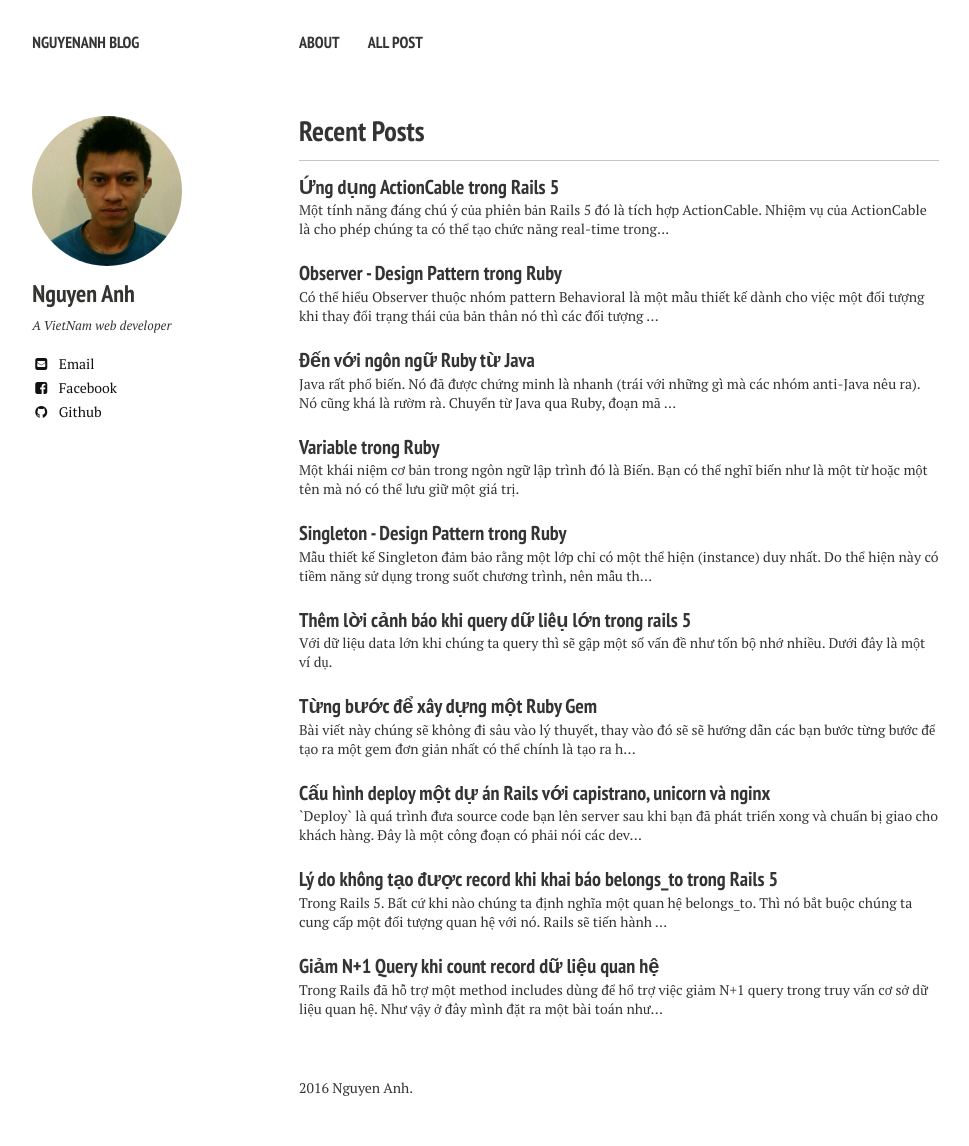
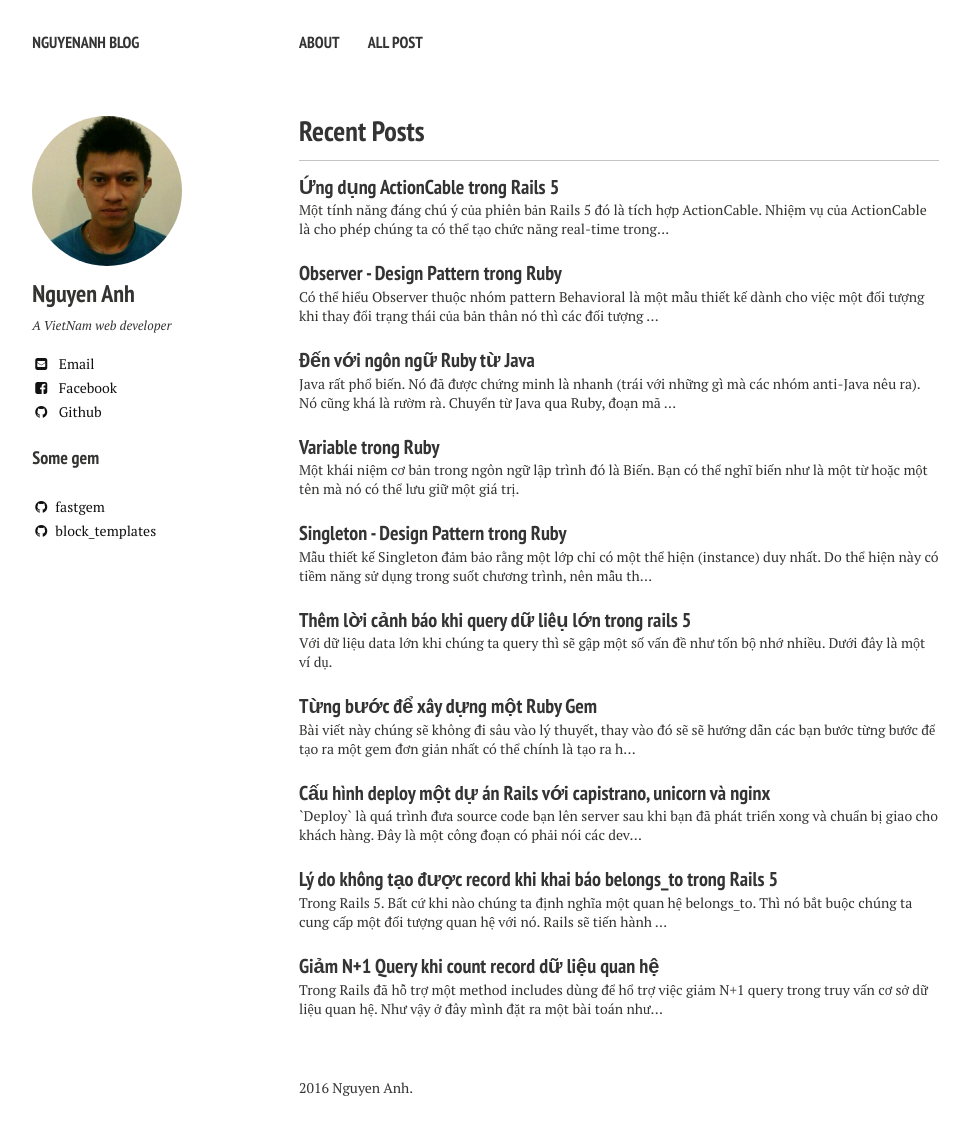
Before and after one commit to Nguyenanh/nguyenanh.github.io, a Jekyll site: the page built from index.md, in a window 1280 px wide. Shown: the whole page, without its empty margins (21-990 px from the left). Built offline with Jekyll 4.4.1, drawn with Linux system fonts in a browser that asks for light colours; nearby versions of some CDN libraries; Markdown is read by kramdown in place of the engine named in the settings.

Commit message:
add some info gem

```diff
--- a/_includes/_author-bio.html
+++ b/_includes/_author-bio.html
@@ -32,4 +32,7 @@
   {% if author.weibo %}<a href="http://www.weibo.com/{{ author.weibo }}" class="author-social" target="_blank"><i class="fa fa-fw fa-weibo"></i> Weibo</a>{% endif %}
   {% if author.flickr %}<a href="http://www.flickr.com/{{ author.flickr }}" class="author-social" target="_blank"><i class="fa fa-fw fa-flickr"></i> Flickr</a>{% endif %}
   {% if author.codepen %}<a href="http://codepen.io/{{ author.codepen }}" class="author-social" target="_blank"><i class="fa fa-fw fa-codepen"></i> CodePen</a>{% endif %}
+  <h4 itemprop="name">Some gem</h4>
+  <a href="https://github.com/Nguyenanh/fastgem" class="author-social" target="_blank"><i class="fa fa-fw fa-github"></i>fastgem</a>
+  <a href="https://github.com/Nguyenanh/block_templates}" class="author-social" target="_blank"><i class="fa fa-fw fa-github"></i>block_templates</a>
 </div>
```
